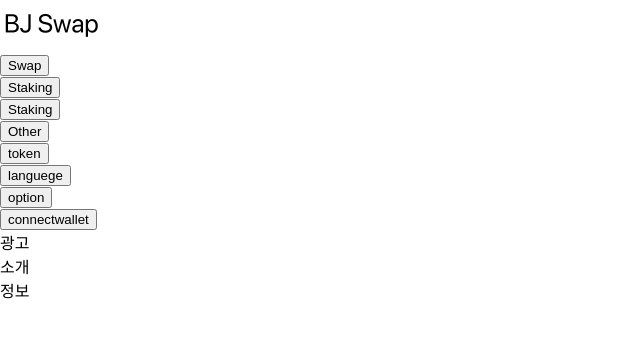
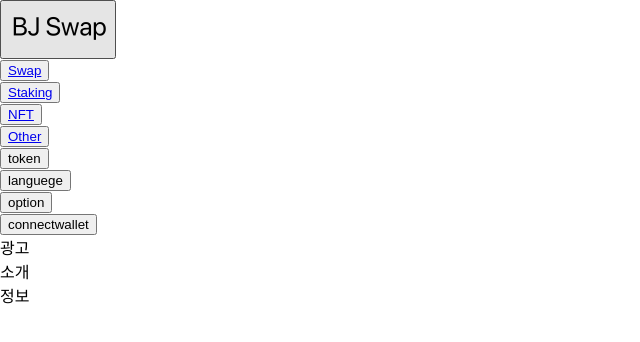
Before and after one commit to beljm/bj_DeFi, a React (Create React App) app: page / in a window 1280 px wide. Shown: the top 342 px of the page, without its empty margins (0-640 px from the left). Built offline with nearby package versions, Linux system fonts and the light colour scheme.

Commit message:
add router

```diff
--- a/package.json
+++ b/package.json
@@ -8,6 +8,7 @@
     "@testing-library/user-event": "^13.5.0",
     "react": "^18.1.0",
     "react-dom": "^18.1.0",
+    "react-router-dom": "^6.3.0",
     "react-scripts": "5.0.1",
     "web-vitals": "^2.1.4"
   },
--- a/src/App.js
+++ b/src/App.js
@@ -1,5 +1,6 @@
 import './App.css';
 import { Component } from 'react';
+import { BrowserRouter, Route, Routes } from "react-router-dom";
 
 import MenuBar from './pages/MenuBar';
 import Main from './pages/Main';
@@ -8,14 +9,20 @@ import Main from './pages/Main';
 class App extends Component{
   render() {
     return (
-      <div >
-        <div>
-          <MenuBar></MenuBar>
+      <BrowserRouter>
+        <div >
+          <div>
+            <MenuBar></MenuBar>
+          </div>
+          <Routes>
+            <Route path='/' element={<Main></Main>}/>
+            <Route path='/swap' element={<div>swap</div>}/>
+            <Route path='/staking' element={<div>staking</div>}/>
+            <Route path='/nft' element={<div>nft</div>}/>
+            <Route path='/other' element={<div>other</div>}/>
+          </Routes>
         </div>
-        <div>
-          <Main></Main>
-        </div>
-      </div>
+      </BrowserRouter>
     );
   }
 }
--- a/src/components/Menu.js
+++ b/src/components/Menu.js
@@ -1,24 +1,34 @@
 import './Menu.css';
 import React, { Component } from 'react';
 import logoURL from '../images/logo.png';
+import { Link } from "react-router-dom";
 
 class Menu extends Component {
   render() {
     return (
       <div >
-        <img className='logo' src={logoURL}></img>
-
+        <button>
+          <Link to='/'><img className='logo' src={logoURL}></img></Link>
+        </button>
         <div>
-          <button>Swap</button>
+          <button>
+            <Link to='/swap'>Swap</Link>
+          </button>
         </div>
         <div>
-          <button>Staking</button>
+          <button>
+            <Link to='/staking'>Staking</Link>
+          </button>
         </div>
         <div>
-          <button>Staking</button>
+          <button>
+            <Link to='/nft'>NFT</Link>
+          </button>
         </div>
         <div>
-          <button>Other</button>
+          <button>
+            <Link to='/other'>Other</Link>
+          </button>
         </div>
       </div>
     );
```
Also changed, not shown: src/images/test.png (deleted), 1 other file (tests, documents, lock files or other folders).
